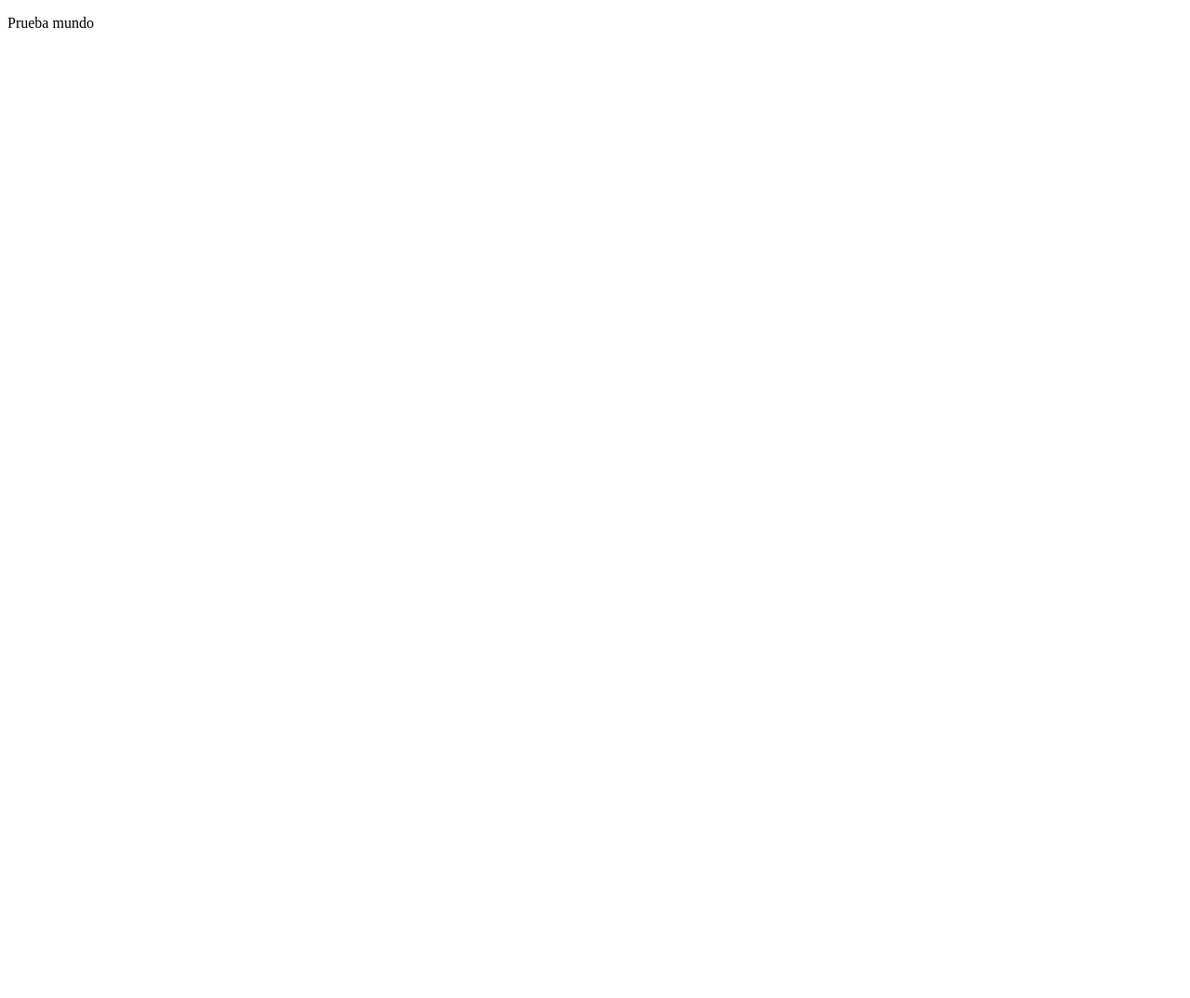
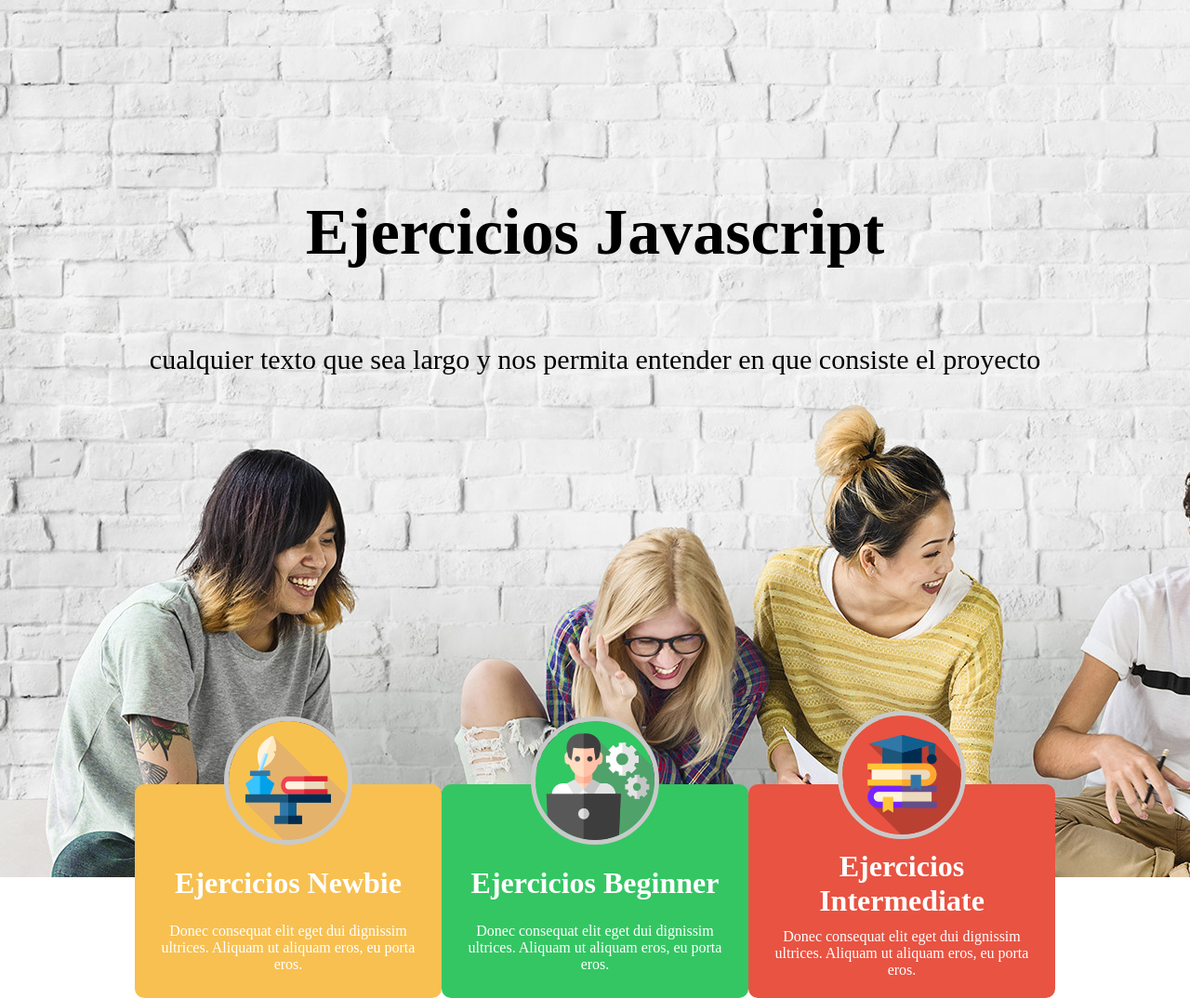
Before and after one commit to anngelicafernanda/ejerciciosJavaScript, a website with bundled scripts: page src/index.html in a window 1280 px wide. Shown: the whole page at 93% size. Before the commit the page ends 800 px from the top, so only its background shows below. Built offline with nearby package versions, Linux system fonts and the light colour scheme.

Commit message:
Pagina inicial

```diff
--- a/src/index.html
+++ b/src/index.html
@@ -8,7 +8,41 @@
 		<title>Document</title>
 	</head>
 	<body>
-		<p>Prueba mundo</p>
+		<div class="containerInicial">
+			<h1 class="title">Ejercicios Javascript</h1>
+			<p class="text">
+				cualquier texto que sea largo y nos permita entender en que consiste el
+				proyecto
+			</p>
+		</div>
+		<div class="containerDificult">
+			<div class="containerNewbie containerCuadrados">
+				<img src="./img/libro.png" alt="" class="imagenes" />
+				<h1>Ejercicios Newbie</h1>
+				<p>
+					Donec consequat elit eget dui dignissim ultrices. Aliquam ut aliquam
+					eros, eu porta eros.
+				</p>
+			</div>
+
+			<div class="containerBeginner containerCuadrados">
+				<img src="./img/ingeniero-de-software.png" alt="" class="imagenes" />
+				<h1>Ejercicios Beginner</h1>
+				<p>
+					Donec consequat elit eget dui dignissim ultrices. Aliquam ut aliquam
+					eros, eu porta eros.
+				</p>
+			</div>
+
+			<div class="containerIntermediate containerCuadrados">
+				<img src="./img/estudiar.png" alt="" class="imagenes" />
+				<h1>Ejercicios Intermediate</h1>
+				<p>
+					Donec consequat elit eget dui dignissim ultrices. Aliquam ut aliquam
+					eros, eu porta eros.
+				</p>
+			</div>
+		</div>
 		<script type="module" src="./index.js"></script>
 	</body>
 </html>
--- a/src/style.css
+++ b/src/style.css
@@ -0,0 +1,65 @@
+* {
+	margin: 0;
+}
+
+.containerInicial {
+	background-image: url(img/imgInicial.jpg);
+	background-repeat: no-repeat;
+	width: 100%;
+	height: auto;
+	display: flex;
+	flex-direction: column;
+	justify-content: center;
+	align-items: center;
+}
+
+.title {
+	padding: 50px;
+	margin-top: 160px;
+	font-size: 70px;
+}
+
+.text {
+	padding: 30px;
+	font-size: 30px;
+	margin-bottom: 510px;
+}
+
+.containerDificult {
+	width: 100%;
+
+	display: flex;
+	justify-content: center;
+}
+
+.containerCuadrados {
+	width: 300px;
+	height: 200px;
+	padding: 15px;
+	display: flex;
+	flex-direction: column;
+	justify-content: space-around;
+	align-items: center;
+	text-align: center;
+	color: white;
+	border-radius: 10px;
+	margin-top: -100px;
+}
+
+.containerNewbie {
+	background-color: #f7c051;
+}
+
+.containerBeginner {
+	background-color: #34c663;
+}
+
+.containerIntermediate {
+	background-color: #e85342;
+}
+
+.imagenes {
+	margin-top: -100px;
+	border: 5px solid #c9c9c9;
+	border-radius: 100%;
+}
```
Also changed, not shown: src/img/estudiar.png (added), src/img/imgInicial.jpg (added), src/img/ingeniero-de-software.png (added), src/img/libro.png (added).
